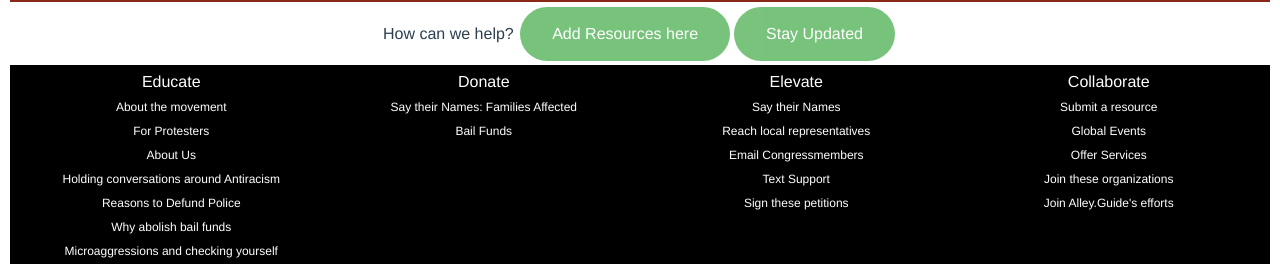
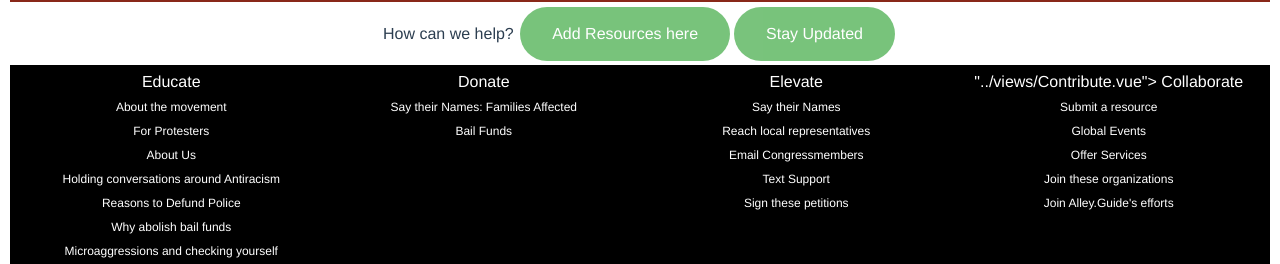
Before and after one commit to OpenSourceFellows/ally-guide-app, a Vue app in the folder ally-guide/: page / in a window 1280 px wide. Shown: the part 652-916 px from the top of the page. Built offline with nearby package versions, Linux system fonts and the light colour scheme; what vue-resource would draw is missing.

Commit message:
Update Footer.vue

```diff
--- a/ally-guide/src/components/partials/Footer.vue
+++ b/ally-guide/src/components/partials/Footer.vue
@@ -41,7 +41,7 @@
 
       </div>
       <div>
-          Collaborate
+          <a href "../views/Contribute.vue"> Collaborate </a>
           <button class = "textbtn"> Submit a resource </button>
           <button class = "textbtn"> Global Events </button>
           <button class = "textbtn"> Offer Services </button>
```
